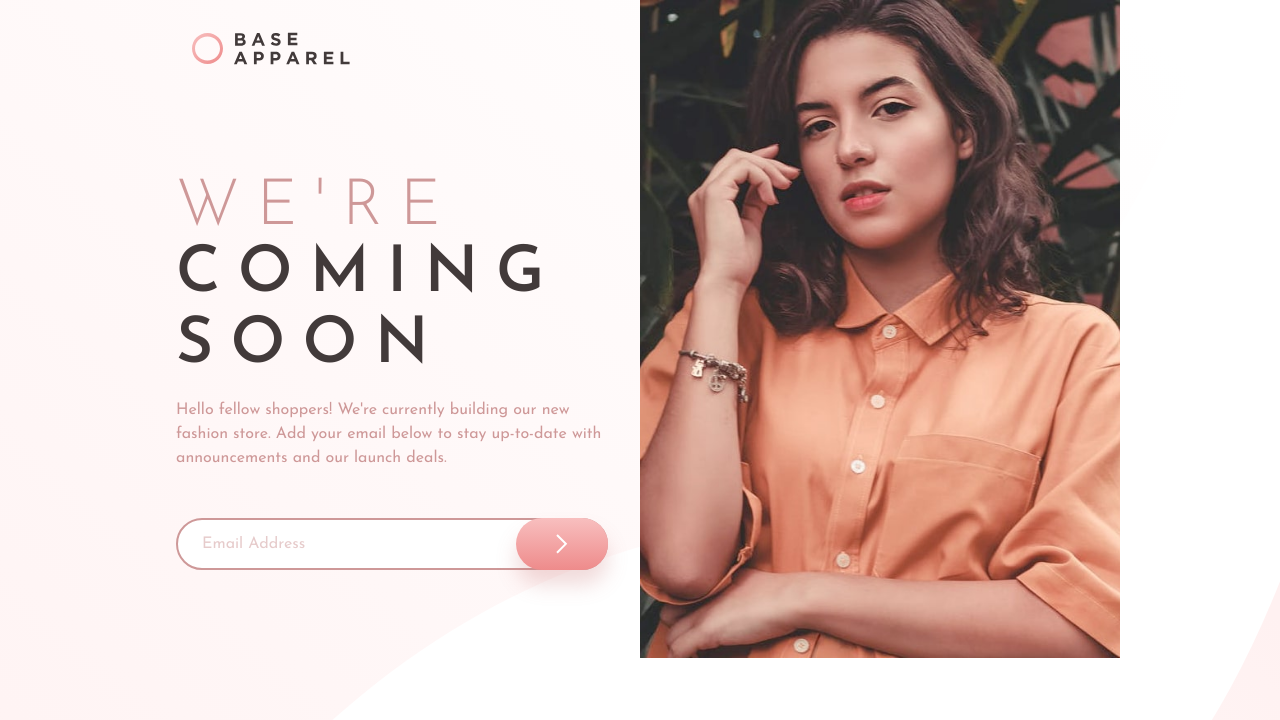
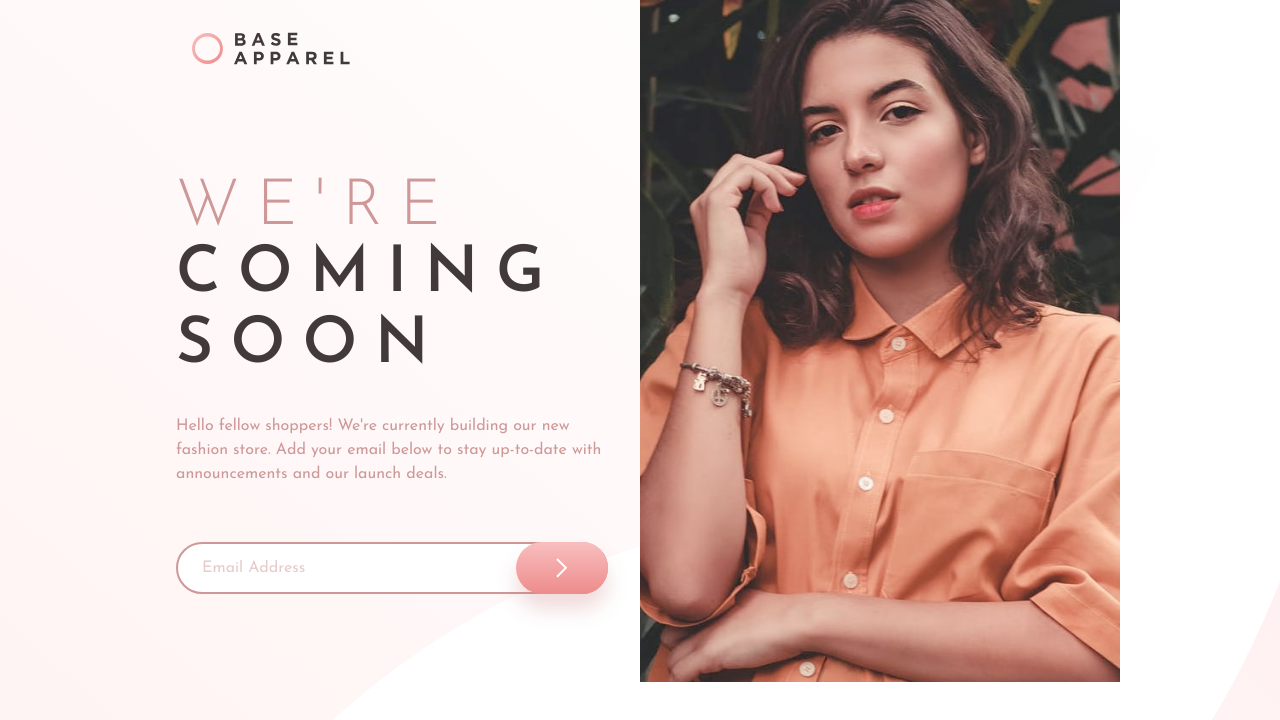
Before and after one commit to mehdias63/Base-apparel-coming-soon-master, a React (Vite) app: page / in a window 1280 px wide. Shown: the top 720 px of the page. Built offline with nearby package versions, Linux system fonts and the light colour scheme.

Commit message:
update note

```diff
--- a/src/App.jsx
+++ b/src/App.jsx
@@ -17,7 +17,7 @@ function App() {
             COMING <br />
             SOON
           </h1>
-          <p className="text-light-pink mb-12 px-8 md:px-0">
+          <p className="text-light-pink mb-14 mt-4 px-8 md:px-0">
             Hello fellow shoppers! We're currently building our new fashion
             store. Add your email below to stay up-to-date with announcements
             and our launch deals.
```
Also changed, not shown: screenshot.PNG (added), 1 other file (tests, documents, lock files or other folders).
